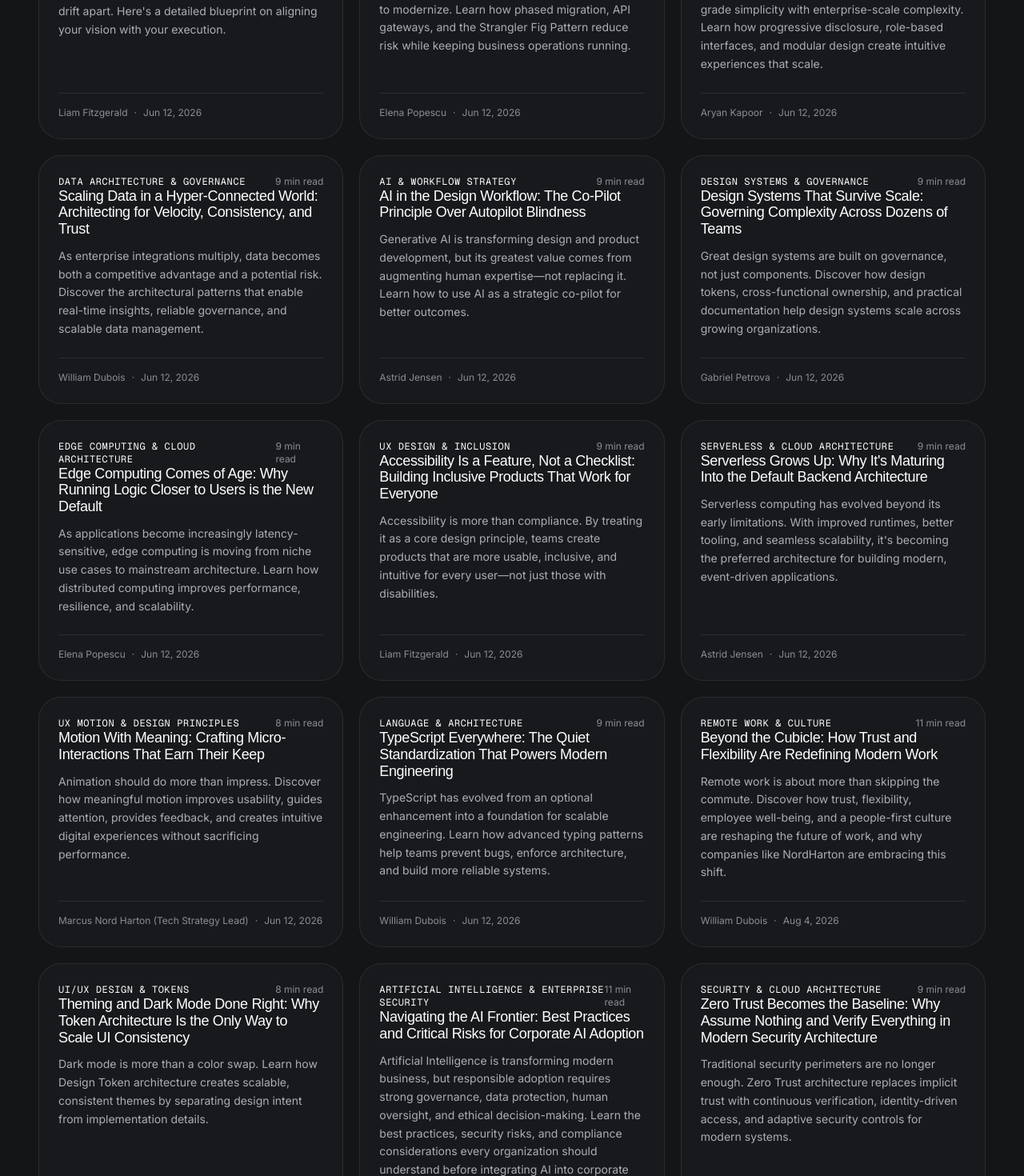
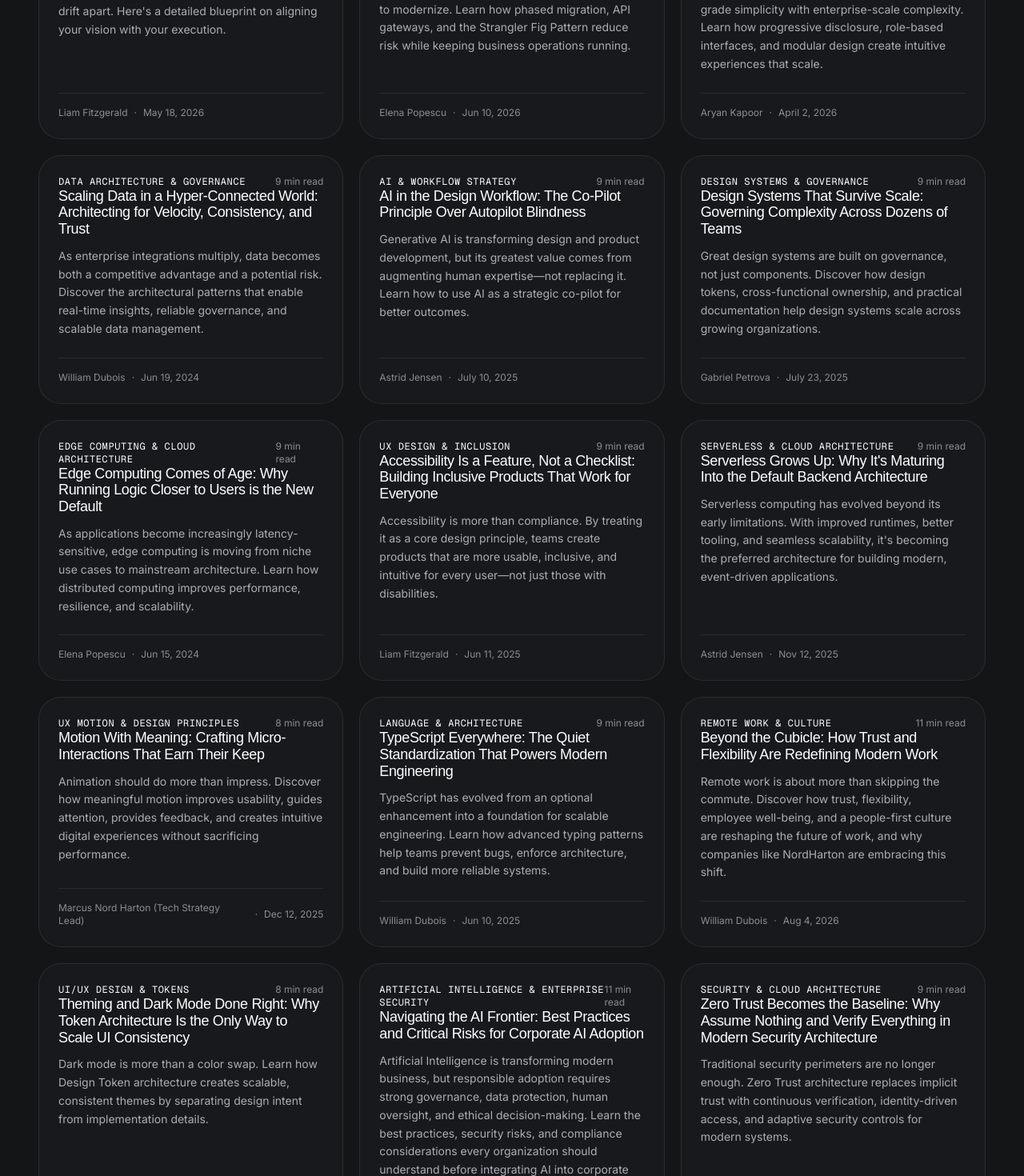
Before and after one commit to Dominus-gif/NHG, a Next.js app: page /posts in a window 1280 px wide. Shown: the part 900-2370 px from the top of the page at 80% size. Built offline with nearby package versions, Linux system fonts and the light colour scheme; no server answers; a web font is replaced by a local one.

Commit message:
Updated posts

```diff
--- a/src/content/posts.ts
+++ b/src/content/posts.ts
@@ -16,7 +16,7 @@ export const posts: Post[] = [
     excerpt:
       "Most transformation programs stall not because of technology, but because strategy and delivery drift apart. Here's a detailed blueprint on aligning your vision with your execution.",
     tag: "Strategy & Architecture",
-    date: "Jun 12, 2026", // Placeholder date
+    date: "May 18, 2026", // Placeholder date
     readTime: "8 min read",
     author: "Liam Fitzgerald",
     body: [
@@ -50,7 +50,7 @@ export const posts: Post[] = [
   excerpt:
     "The 'big bang' rewrite is one of the riskiest ways to modernize. Learn how phased migration, API gateways, and the Strangler Fig Pattern reduce risk while keeping business operations running.",
   tag: "Architecture & Modernization",
-  date: "Jun 12, 2026",
+  date: "Jun 10, 2026",
   readTime: "8 min read",
   author: "Elena Popescu",
   body: [
@@ -82,7 +82,7 @@ export const posts: Post[] = [
   excerpt:
     "Enterprise applications must balance consumer-grade simplicity with enterprise-scale complexity. Learn how progressive disclosure, role-based interfaces, and modular design create intuitive experiences that scale.",
   tag: "UX Design & Strategy",
-  date: "Jun 12, 2026",
+  date: "April 2, 2026",
   readTime: "9 min read",
   author: "Aryan Kapoor",
   body: [
@@ -113,7 +113,7 @@ export const posts: Post[] = [
   excerpt:
     "As enterprise integrations multiply, data becomes both a competitive advantage and a potential risk. Discover the architectural patterns that enable real-time insights, reliable governance, and scalable data management.",
   tag: "Data Architecture & Governance",
-  date: "Jun 12, 2026",
+  date: "Jun 19, 2024",
   readTime: "9 min read",
   author: "William Dubois",
   body: [
@@ -144,7 +144,7 @@ export const posts: Post[] = [
   excerpt:
     "Generative AI is transforming design and product development, but its greatest value comes from augmenting human expertise—not replacing it. Learn how to use AI as a strategic co-pilot for better outcomes.",
   tag: "AI & Workflow Strategy",
-  date: "Jun 12, 2026",
+  date: "July 10, 2025",
   readTime: "9 min read",
   author: "Astrid Jensen",
   body: [
@@ -175,7 +175,7 @@ export const posts: Post[] = [
   excerpt:
     "Great design systems are built on governance, not just components. Discover how design tokens, cross-functional ownership, and practical documentation help design systems scale across growing organizations.",
   tag: "Design Systems & Governance",
-  date: "Jun 12, 2026",
+  date: "July 23, 2025",
   readTime: "9 min read",
   author: "Gabriel Petrova",
   body: [
@@ -206,7 +206,7 @@ export const posts: Post[] = [
   excerpt:
     "As applications become increasingly latency-sensitive, edge computing is moving from niche use cases to mainstream architecture. Learn how distributed computing improves performance, resilience, and scalability.",
   tag: "Edge Computing & Cloud Architecture",
-  date: "Jun 12, 2026",
+  date: "Jun 15, 2024",
   readTime: "9 min read",
   author: "Elena Popescu",
   body: [
@@ -237,7 +237,7 @@ export const posts: Post[] = [
   excerpt:
     "Accessibility is more than compliance. By treating it as a core design principle, teams create products that are more usable, inclusive, and intuitive for every user—not just those with disabilities.",
   tag: "UX Design & Inclusion",
-  date: "Jun 12, 2026",
+  date: "Jun 11, 2025",
   readTime: "9 min read",
   author: "Liam Fitzgerald",
   body: [
@@ -268,7 +268,7 @@ export const posts: Post[] = [
   excerpt:
     "Serverless computing has evolved beyond its early limitations. With improved runtimes, better tooling, and seamless scalability, it's becoming the preferred architecture for building modern, event-driven applications.",
   tag: "Serverless & Cloud Architecture",
-  date: "Jun 12, 2026",
+  date: "Nov 12, 2025",
   readTime: "9 min read",
   author: "Astrid Jensen",
   body: [
@@ -299,7 +299,7 @@ export const posts: Post[] = [
   excerpt:
     "Animation should do more than impress. Discover how meaningful motion improves usability, guides attention, provides feedback, and creates intuitive digital experiences without sacrificing performance.",
   tag: "UX Motion & Design Principles",
-  date: "Jun 12, 2026",
+  date: "Dec 12, 2025",
   readTime: "8 min read",
   author: "Marcus Nord Harton (Tech Strategy Lead)",
   body: [
@@ -330,7 +330,7 @@ export const posts: Post[] = [
   excerpt:
     "TypeScript has evolved from an optional enhancement into a foundation for scalable engineering. Learn how advanced typing patterns help teams prevent bugs, enforce architecture, and build more reliable systems.",
   tag: "Language & Architecture",
-  date: "Jun 12, 2026",
+  date: "Jun 10, 2025",
   readTime: "9 min read",
   author: "William Dubois",
   body: [
@@ -416,7 +416,7 @@ export const posts: Post[] = [
   excerpt:
     "Dark mode is more than a color swap. Learn how Design Token architecture creates scalable, consistent themes by separating design intent from implementation details.",
   tag: "UI/UX Design & Tokens",
-  date: "Jun 12, 2026",
+  date: "Jan 11, 2026",
   readTime: "8 min read",
   author: "Elena Popescu",
   body: [
@@ -502,7 +502,7 @@ export const posts: Post[] = [
   excerpt:
     "Traditional security perimeters are no longer enough. Zero Trust architecture replaces implicit trust with continuous verification, identity-driven access, and adaptive security controls for modern systems.",
   tag: "Security & Cloud Architecture",
-  date: "Jun 12, 2026",
+  date: "Jun 10, 2025",
   readTime: "9 min read",
   author: "Marcus Nord Harton (Tech Strategy Lead)",
   body: [
@@ -537,7 +537,7 @@ export const posts: Post[] = [
   excerpt:
     "Modern enterprises are moving beyond rigid monolithic platforms toward composable architectures. By combining headless services, microservices, and API-first principles, organizations gain the flexibility to build with the best tools available while managing complexity through strong governance.",
   tag: "Architecture & Scalability",
-  date: "Jun 12, 2026",
+  date: "Dec 12, 2024",
   readTime: "9 min read",
   author: "Gabriel Petrova",
   body: [
```
